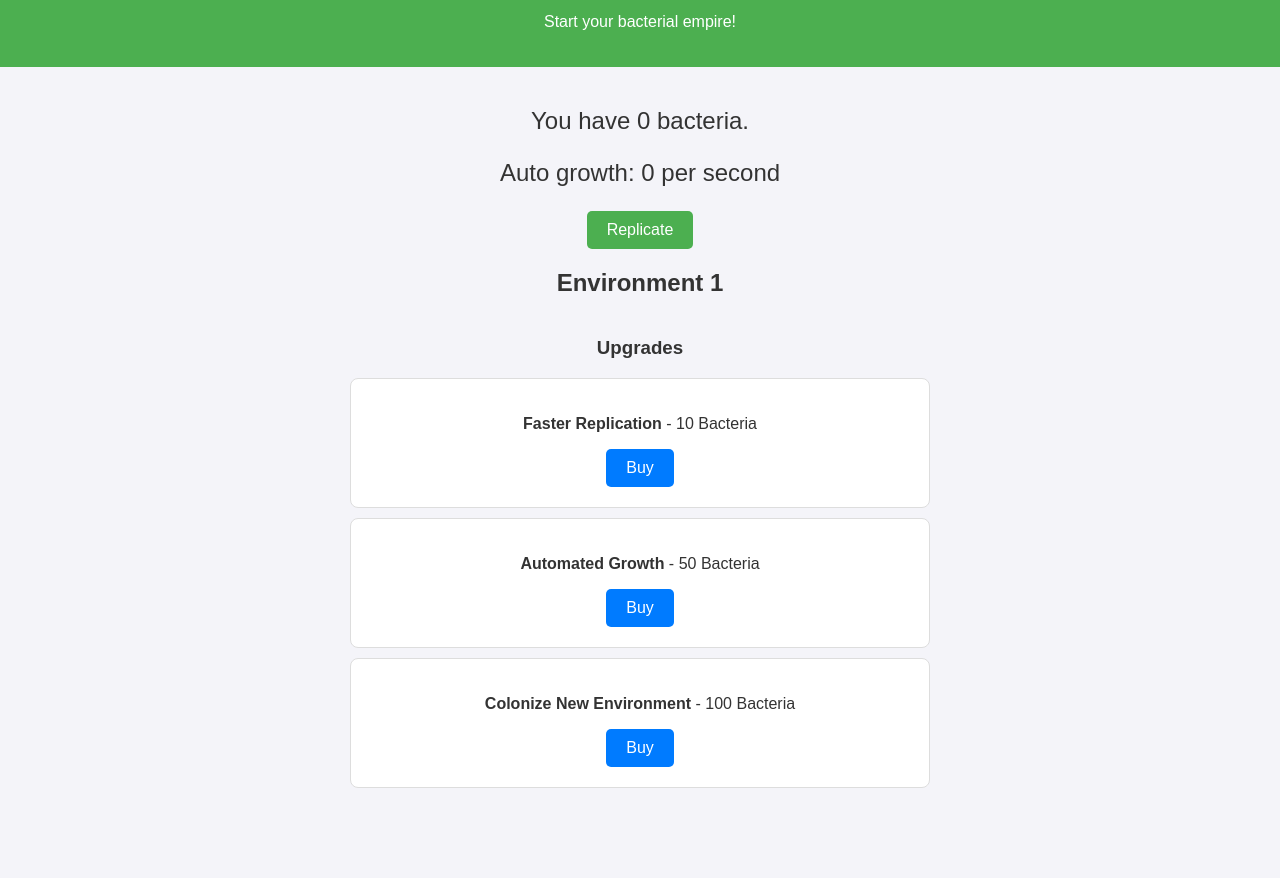
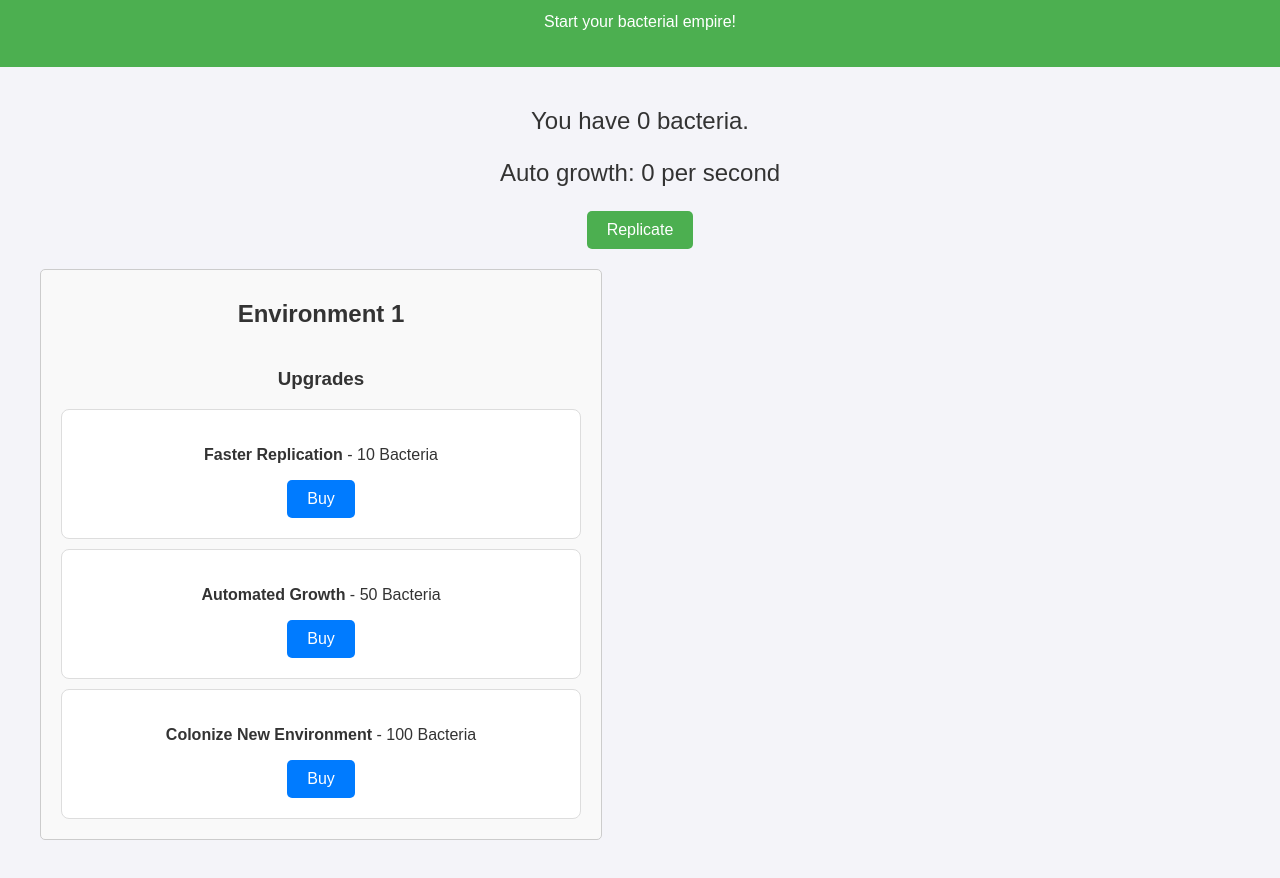
Before and after one commit to justice890/PlayHavn, a plain HTML site: page GameHub/Bacteria Evolution/bacteria-game.html in a window 1280 px wide. Shown: the part 60-938 px from the top of the page. Before the commit the page ends 888 px from the top, so only its background shows below. Drawn offline with Linux system fonts and the light colour scheme.

Commit message:
Update bacteria-style.css

```diff
--- a/GameHub/Bacteria Evolution/bacteria-style.css
+++ b/GameHub/Bacteria Evolution/bacteria-style.css
@@ -19,7 +19,7 @@ h1 {
 
 main {
     margin: 40px auto;
-    max-width: 600px;
+    max-width: 1200px; /* Increased width to accommodate side-by-side layout */
 }
 
 .status {
@@ -43,7 +43,23 @@ button:hover {
     transform: scale(1.05); /* Scale button slightly */
 }
 
+/* Container for both environments */
+.environments-container {
+    display: flex; /* Use flexbox to arrange children side by side */
+    justify-content: space-between; /* Space them evenly */
+    margin-top: 20px; /* Add some margin on top */
+}
 
+/* Each environment */
+.environment {
+    width: 45%; /* Adjust width to fit side by side */
+    border: 1px solid #ccc; /* Optional: Add a border */
+    padding: 10px; /* Optional: Add padding */
+    border-radius: 5px; /* Optional: Add rounded corners */
+    background-color: #f9f9f9; /* Optional: Background color */
+}
+
+/* Upgrade section styling */
 .upgrades {
     margin-top: 40px;
 }
```
